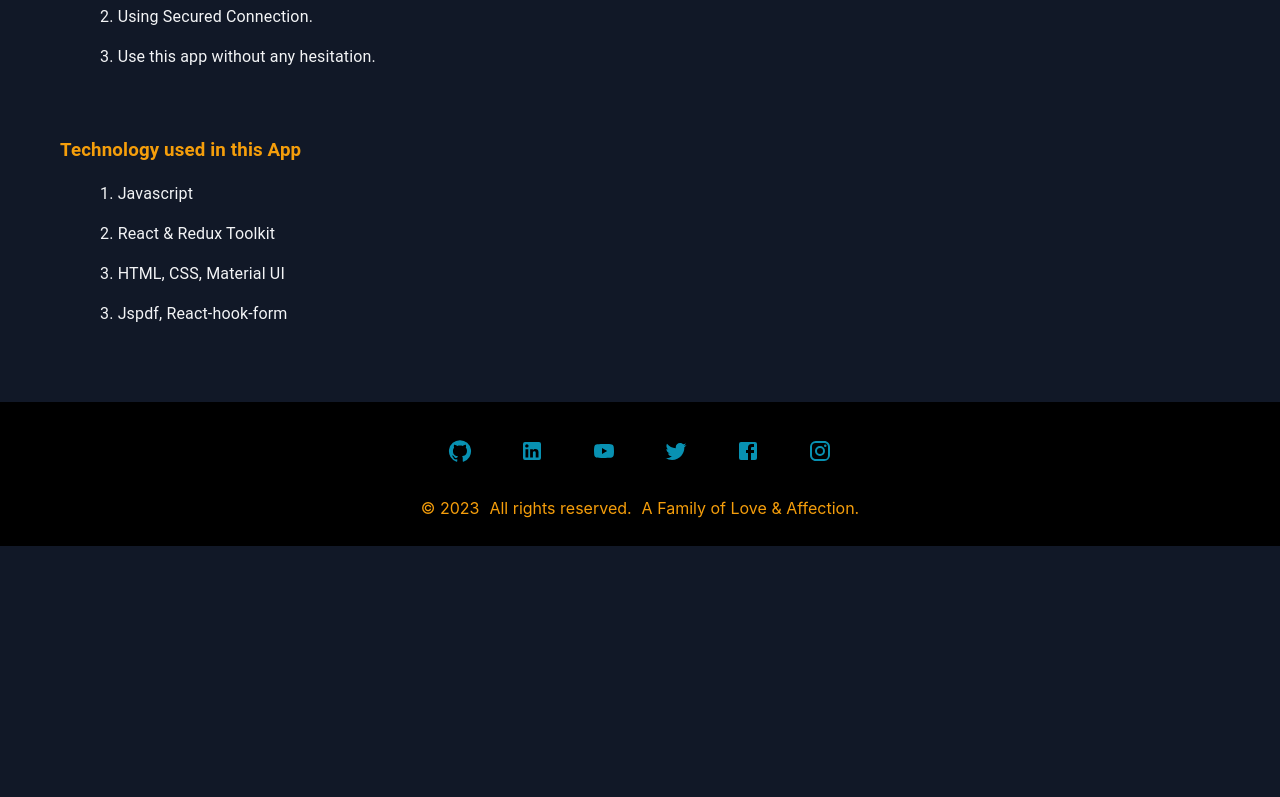
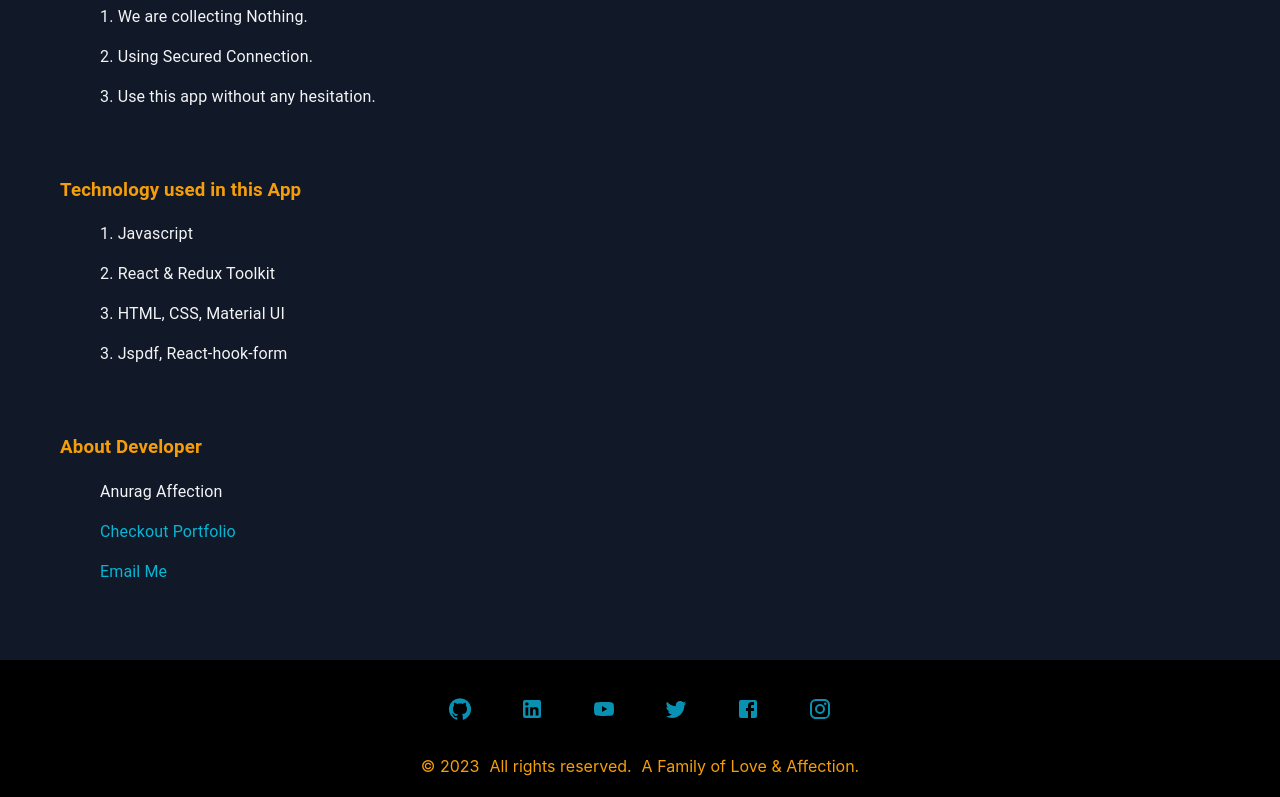
Before and after one commit to Sethoeurt/frontend_01_pp_y3, a React (Vite) app: page /about in a window 1280 px wide. Shown: the part 858-1655 px from the top of the page. Before the commit the page ends 1404 px from the top, so only its background shows below. Built offline with nearby package versions, Linux system fonts and the light colour scheme.

Commit message:
css updated + about page updated

```diff
--- a/src/components/FillDetailSideBar.jsx
+++ b/src/components/FillDetailSideBar.jsx
@@ -48,7 +48,7 @@ function FillDetailSideBar() {
                         marginTop: '2rem',
                         marginLeft: '0.5rem',
                         position: "sticky",
-                        top: 70,
+                        top: 80,
                         color: colors.cyan600,
                         backgroundColor: colors.gray950,
                         '&:hover': {
--- a/src/components/Navbar.jsx
+++ b/src/components/Navbar.jsx
@@ -43,8 +43,9 @@ function Navbar() {
         }}
       >
         <NavLink to={"/"} className={styles.navEachLink} > Resume Template </NavLink>
+        <NavLink to={"/filldetails"} className={styles.navEachLink} > Fill Your Details </NavLink>
         <NavLink to={"/myresume"} className={styles.navEachLink}>My Resume </NavLink>
-        <NavLink to={"about"} className={styles.navEachLink}>About </NavLink>
+        <NavLink to={"/about"} className={styles.navEachLink}>About </NavLink>
       </Box>
     </Box>
   );
@@ -59,6 +60,7 @@ function Navbar() {
               top: 0,
               bgcolor: "#000000",
               zIndex: '10',
+              p: '0.5rem'
             }}
           >
             <Toolbar>
--- a/src/components/muiComponents/ImageUpload.jsx
+++ b/src/components/muiComponents/ImageUpload.jsx
@@ -22,8 +22,17 @@ const ImageUpload = () => {
             sx={{
                 display: 'flex',
                 justifyContent: 'space-between',
-                alignItems: 'center',
-                p: '1rem'
+                flexWrap: 'wrap',
+                gap: '1rem',
+                p: '0.5rem',
+                flexDirection: {
+                    xs: 'column',
+                    md: 'row'
+                },
+                alignItems: {
+                    xs: 'flex-start',
+                    md: 'center'
+                }
             }}
         >
             <Box>
@@ -50,7 +59,7 @@ const ImageUpload = () => {
                 image ? (
                     <img
                         src={URL.createObjectURL(image)}
-                        alt="Uploaded"
+                        alt="Image"
                         width={100}
                         height={100}
                         style={{
@@ -75,7 +84,7 @@ const ImageUpload = () => {
                 onClick={handleUpload}
             > Save Image
             </Button>
-        </Box>
+        </Box >
     );
 };
 
--- a/src/pages/About.jsx
+++ b/src/pages/About.jsx
@@ -1,6 +1,6 @@
 import React from 'react'
 import { Stack, Typography } from "@mui/material";
-
+import { colors } from "../utils/colors.js"
 
 function About() {
   return (
@@ -8,7 +8,7 @@ function About() {
       <Stack
         sx={{
           color: '#f3f4f6',
-          padding : {
+          padding: {
             xs: "18px",
             sm: "25px",
             md: "40px",
@@ -72,7 +72,8 @@ function About() {
               </h3>
               <ol>1. Select Template </ol>
               <ol>2. Fill details </ol>
-              <ol>3. Export Resume [ ready to download ]   </ol>
+              <ol>3. Keep in mind to save image & submit input</ol>
+              <ol>4. Export Resume [ ready to download ]   </ol>
             </Typography>
 
             <Typography>
@@ -93,7 +94,38 @@ function About() {
               <ol>3. HTML, CSS, Material UI </ol>
               <ol>3. Jspdf, React-hook-form </ol>
             </Typography>
+
+            <Typography>
+              <h3 style={{ color: '#f59e0b' }}>
+                About Developer
+              </h3>
+              <ol>Anurag Affection </ol>
+              <ol>
+                <a
+                  href="https://anuragaffection.vercel.app/"
+                  target='_blank'
+                  style={{
+                    textDecoration: 'none',
+                    color: colors.cyan500,
+                  }}>
+                  Checkout Portfolio
+                </a>
+              </ol>
+              <ol>
+                <a
+                  href="mailto:anuragaffection07@gmail.com"
+                  target='_blank'
+                  style={{
+                    textDecoration: 'none',
+                    color: colors.cyan500
+                  }}>
+                  Email Me
+                </a>
+              </ol>
+            </Typography>
+
           </Stack>
+
         </Stack>
       </Stack>
     </>
```
